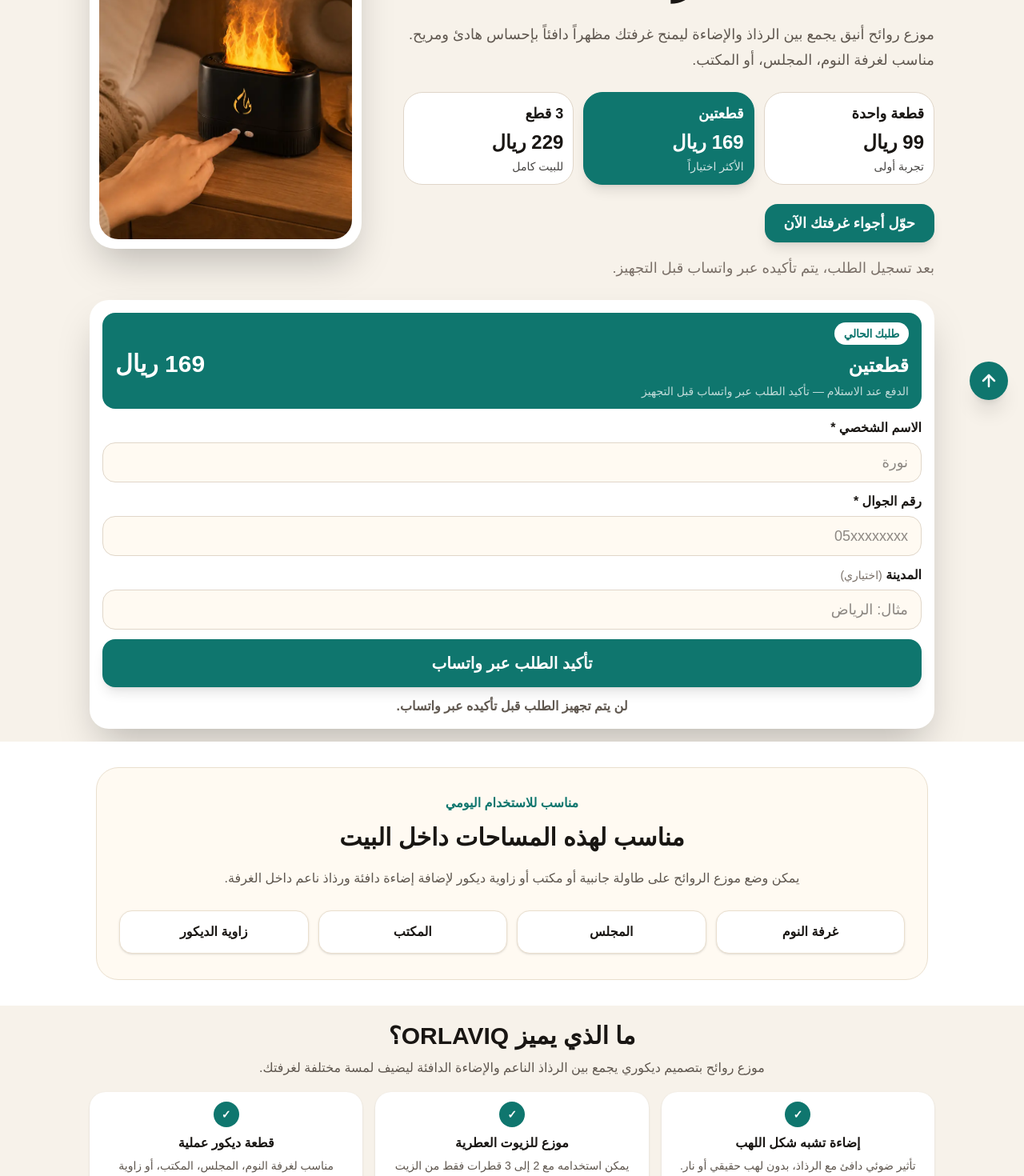
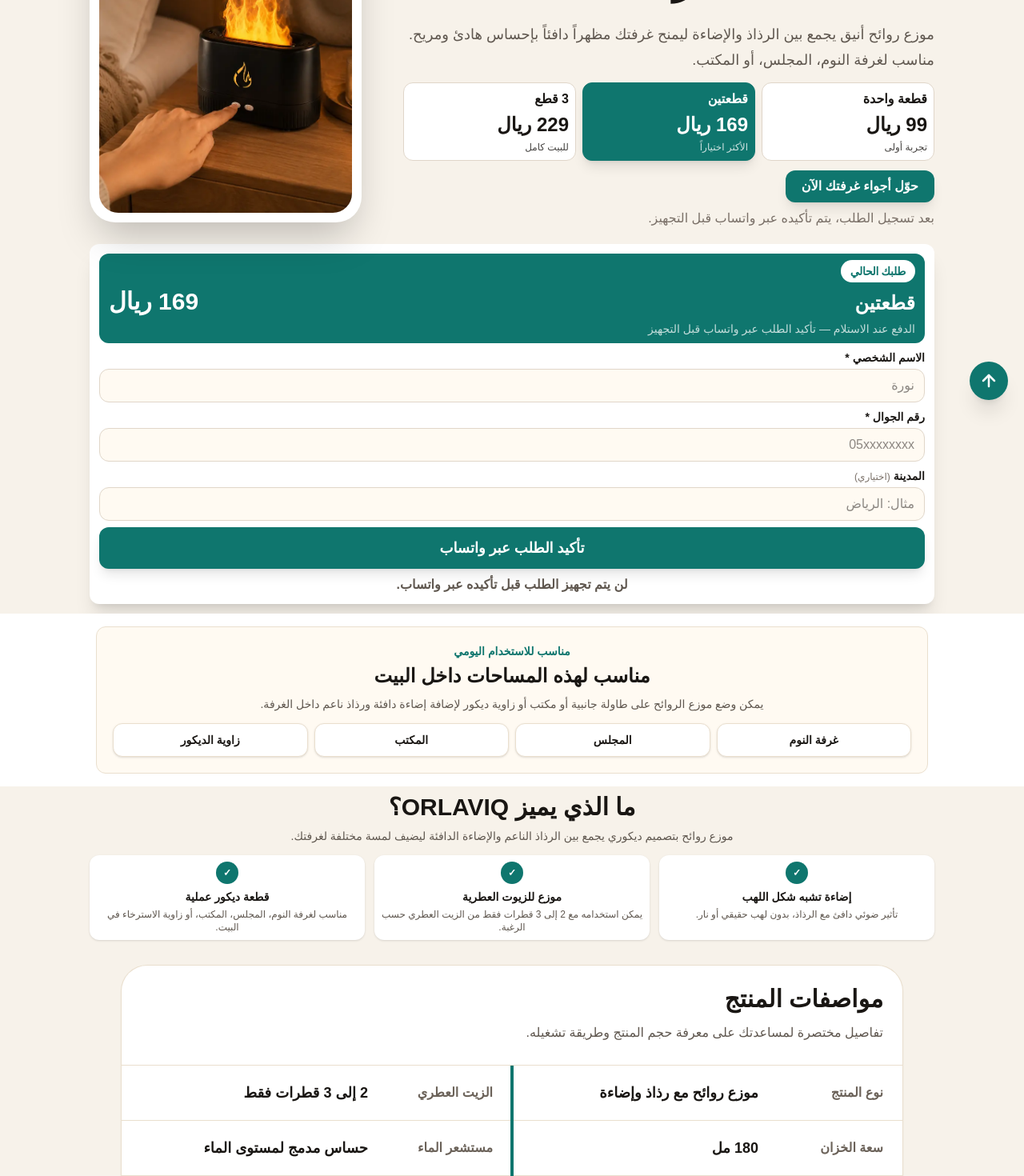
Before and after one commit to sihma64/orlaviq-ksa-landing, a Next.js app: page / in a window 1280 px wide. Shown: the part 280-1750 px from the top of the page at 80% size. Built offline with nearby package versions, Linux system fonts and the light colour scheme.

Commit message:
Tighten mobile header and order section spacing

```diff
--- a/src/app/page.tsx
+++ b/src/app/page.tsx
@@ -152,33 +152,33 @@ export default function Home() {
 بإحساس هادئ ومريح. مناسب لغرفة النوم، المجلس، أو المكتب.
           </p>
 
-          <div className="mt-6 grid gap-3 sm:grid-cols-3">
+          <div className="mt-3 grid gap-2 sm:grid-cols-3">
             {offers.map((item) => (
               <button
                 key={item.id}
                 type="button"
                 onClick={() => handleOfferSelect(item)}
-                className={`rounded-3xl border p-3 text-right transition ${
+                className={`rounded-xl border p-2 text-right transition ${
                   selectedOffer === item.id
                     ? "border-[#0f766e] bg-[#0f766e] text-white shadow-lg"
                     : "border-[#e0d6c9] bg-white text-[#191613]"
                 }`}
               >
-                <p className="text-lg font-black">{item.label}</p>
-                <p className="mt-1.5 text-2xl font-black">{item.price}</p>
-                <p className="mt-1 text-sm opacity-80">{item.note}</p>
+                <p className="text-base font-black">{item.label}</p>
+                <p className="mt-1 text-2xl font-black">{item.price}</p>
+                <p className="mt-1 text-xs opacity-80">{item.note}</p>
               </button>
             ))}
           </div>
 
           <a
             href="#order"
-            className="cta-shake mt-6 inline-block rounded-2xl bg-[#0f766e] px-6 py-2.5 text-center text-lg font-bold text-white shadow-lg transition hover:bg-[#115e59]"
+            className="cta-shake mt-3 inline-block rounded-xl bg-[#0f766e] px-5 py-2 text-center text-base font-bold text-white shadow-lg transition hover:bg-[#115e59]"
           >
             حوّل أجواء غرفتك الآن
           </a>
 
-          <p className="mt-4 text-lg font-medium leading-8 text-[#7a7068]">
+          <p className="mt-2 text-base font-medium leading-6 text-[#7a7068]">
             بعد تسجيل الطلب، يتم تأكيده عبر واتساب قبل التجهيز.
           </p>
         </div>
@@ -192,9 +192,9 @@ export default function Home() {
         </div>
       </section>
 
-      <section id="order" className="mx-auto max-w-[1120px] px-4 pt-2 pb-4 sm:px-6 lg:px-8">
-        <div className="rounded-[1.5rem] bg-white p-3 shadow-2xl sm:p-4">
-  <div className="mb-3 rounded-2xl bg-[#0f766e] px-4 py-3 text-white">
+      <section id="order" className="mx-auto max-w-[1120px] px-4 pt-1 pb-3 sm:px-6 lg:px-8">
+        <div className="rounded-xl bg-white p-2.5 shadow-xl sm:p-3">
+  <div className="mb-2 rounded-xl bg-[#0f766e] px-3 py-2 text-white">
     <p className="inline-flex rounded-full bg-white px-3 py-1 text-sm font-black tracking-tight text-[#0f766e]">
       طلبك الحالي
     </p>
@@ -212,35 +212,35 @@ export default function Home() {
     </p>
   </div>
 
-  <form onSubmit={handleSubmit} className="space-y-3">
+  <form onSubmit={handleSubmit} className="space-y-2">
 
 
             <div>
-              <label className="mb-1.5 block font-bold">الاسم الشخصي *</label>
+              <label className="mb-1 block text-sm font-bold">الاسم الشخصي *</label>
               <input
                 required
                 value={fullName}
                 onChange={(event) => setFullName(event.target.value)}
                 placeholder="نورة"
-                className="w-full rounded-2xl border border-[#e0d6c9] bg-[#fffaf2] px-4 py-2.5 text-lg outline-none focus:border-[#0f766e]"
+                className="w-full rounded-xl border border-[#e0d6c9] bg-[#fffaf2] px-3 py-2 text-base outline-none focus:border-[#0f766e]"
               />
             </div>
 
             <div>
-              <label className="mb-1.5 block font-bold">رقم الجوال *</label>
+              <label className="mb-1 block text-sm font-bold">رقم الجوال *</label>
               <input
                 required
                 value={phone}
                 onChange={(event) => setPhone(event.target.value)}
                 placeholder="05xxxxxxxx"
-                className="w-full rounded-2xl border border-[#e0d6c9] bg-[#fffaf2] px-4 py-2.5 text-lg outline-none focus:border-[#0f766e]"
+                className="w-full rounded-xl border border-[#e0d6c9] bg-[#fffaf2] px-3 py-2 text-base outline-none focus:border-[#0f766e]"
               />
             </div>
 
             <div>
-              <label className="mb-1.5 block font-bold">
+              <label className="mb-1 block text-sm font-bold">
                 المدينة{" "}
-                <span className="text-sm font-normal text-[#7a7068]">
+                <span className="text-xs font-normal text-[#7a7068]">
                   (اختياري)
                 </span>
               </label>
@@ -248,13 +248,13 @@ export default function Home() {
                 value={city}
                 onChange={(event) => setCity(event.target.value)}
                 placeholder="مثال: الرياض"
-                className="w-full rounded-2xl border border-[#e0d6c9] bg-[#fffaf2] px-4 py-2.5 text-lg outline-none focus:border-[#0f766e]"
+                className="w-full rounded-xl border border-[#e0d6c9] bg-[#fffaf2] px-3 py-2 text-base outline-none focus:border-[#0f766e]"
               />
             </div>
 
             <button
               type="submit"
-              className="w-full rounded-2xl bg-[#0f766e] px-8 py-4 text-xl font-black text-white shadow-lg transition hover:bg-[#115e59]"
+              className="w-full rounded-xl bg-[#0f766e] px-6 py-3 text-lg font-black text-white shadow-lg transition hover:bg-[#115e59]"
             >
               تأكيد الطلب عبر واتساب
             </button>
@@ -266,24 +266,24 @@ export default function Home() {
         </div>
       </section>
 
-      <section className="bg-white px-4 py-8 sm:px-6 lg:px-8">
-  <div className="mx-auto max-w-[1040px] rounded-[1.75rem] border border-[#eadfce] bg-[#fffaf2] px-5 py-7 sm:px-7 sm:py-8">
+      <section className="bg-white px-4 py-4 sm:px-6 lg:px-8">
+  <div className="mx-auto max-w-[1040px] rounded-xl border border-[#eadfce] bg-[#fffaf2] px-4 py-4 sm:px-5 sm:py-5">
     <div className="text-center">
-      <p className="text-base font-black text-[#0f766e]">
+      <p className="text-sm font-black text-[#0f766e]">
         مناسب للاستخدام اليومي
       </p>
 
-      <h2 className="mt-3 text-2xl font-black leading-tight sm:text-3xl">
+      <h2 className="mt-1.5 text-xl font-black leading-tight sm:text-2xl">
         مناسب لهذه المساحات داخل البيت
       </h2>
 
-      <p className="mx-auto mt-4 max-w-3xl text-base font-medium leading-8 text-[#5f574f]">
+      <p className="mx-auto mt-2 max-w-3xl text-sm font-medium leading-6 text-[#5f574f]">
         يمكن وضع موزع الروائح على طاولة جانبية أو مكتب أو زاوية ديكور لإضافة
         إضاءة دافئة ورذاذ ناعم داخل الغرفة.
       </p>
     </div>
 
-    <div className="mt-6 grid gap-3 sm:grid-cols-2 lg:grid-cols-4">
+    <div className="mt-3 grid gap-2 sm:grid-cols-2 lg:grid-cols-4">
       {[
         "غرفة النوم",
         "المجلس",
@@ -292,7 +292,7 @@ export default function Home() {
       ].map((item) => (
         <div
           key={item}
-          className="rounded-2xl border border-[#eadfce] bg-white px-4 py-3.5 text-center text-base font-black shadow-sm"
+          className="rounded-xl border border-[#eadfce] bg-white px-3 py-2.5 text-center text-sm font-black shadow-sm"
         >
           {item}
         </div>
@@ -301,16 +301,16 @@ export default function Home() {
   </div>
 </section>
 
-      <section className="mx-auto max-w-[1120px] px-4 pt-5 pb-4 sm:px-6 lg:px-8">
+      <section className="mx-auto max-w-[1120px] px-4 pt-2 pb-2 sm:px-6 lg:px-8">
   <div className="text-center">
-    <h2 className="text-3xl font-black">ما الذي يميز ORLAVIQ؟</h2>
-    <p className="mx-auto mt-2 max-w-2xl leading-7 text-[#5f574f]">
+    <h2 className="text-2xl font-black sm:text-3xl">ما الذي يميز ORLAVIQ؟</h2>
+    <p className="mx-auto mt-1.5 max-w-2xl text-sm leading-6 text-[#5f574f]">
       موزع روائح بتصميم ديكوري يجمع بين الرذاذ الناعم والإضاءة الدافئة ليضيف
       لمسة مختلفة لغرفتك.
     </p>
   </div>
 
-  <div className="mt-4 grid gap-4 md:grid-cols-3">
+  <div className="mt-3 grid gap-3 md:grid-cols-3">
     {[
       {
         title: "إضاءة تشبه شكل اللهب",
@@ -327,13 +327,13 @@ export default function Home() {
     ].map((item) => (
       <div
         key={item.title}
-      className="rounded-[1.25rem] bg-white p-2.5 text-center shadow-sm sm:p-3"
+      className="rounded-xl bg-white p-2 text-center shadow-sm"
 >
-  <div className="mx-auto flex h-8 w-8 items-center justify-center rounded-full bg-[#0f766e] text-sm font-black text-white">
+  <div className="mx-auto flex h-7 w-7 items-center justify-center rounded-full bg-[#0f766e] text-xs font-black text-white">
     ✓
   </div>
-  <h3 className="mt-2 text-base font-black">{item.title}</h3>
-  <p className="mt-1.5 text-sm leading-5 text-[#5f574f]">{item.text}</p>
+  <h3 className="mt-1.5 text-sm font-black">{item.title}</h3>
+  <p className="mt-1 text-xs leading-4 text-[#5f574f]">{item.text}</p>
 </div>
     ))}
   </div>
--- a/src/components/SiteHeader.tsx
+++ b/src/components/SiteHeader.tsx
@@ -4,7 +4,10 @@ export default function SiteHeader() {
       dir="rtl"
       className="sticky top-0 z-50 border-b border-[#eadfce] bg-[#f7f2ea]/95 backdrop-blur"
     >
-      <div className="mx-auto flex h-[64px] max-w-[1120px] items-center justify-between gap-4 px-4 sm:px-6 lg:px-8">
+      <div className="relative mx-auto flex h-[64px] max-w-[1120px] items-center justify-between gap-4 px-4 sm:px-6 lg:px-8">
+        <span className="pointer-events-none absolute left-1/2 top-1/2 block max-w-[150px] -translate-x-1/2 -translate-y-1/2 text-center text-[9px] font-semibold leading-3 text-[#5f574f] sm:hidden">
+  موزع روائح بإضاءة دافئة ورذاذ ناعم
+</span>
         <a href="/" className="flex min-w-fit flex-col items-center leading-none">
           <span className="text-xl font-black tracking-[0.14em] text-[#191613] sm:text-2xl">
             ORLAVIQ
```
